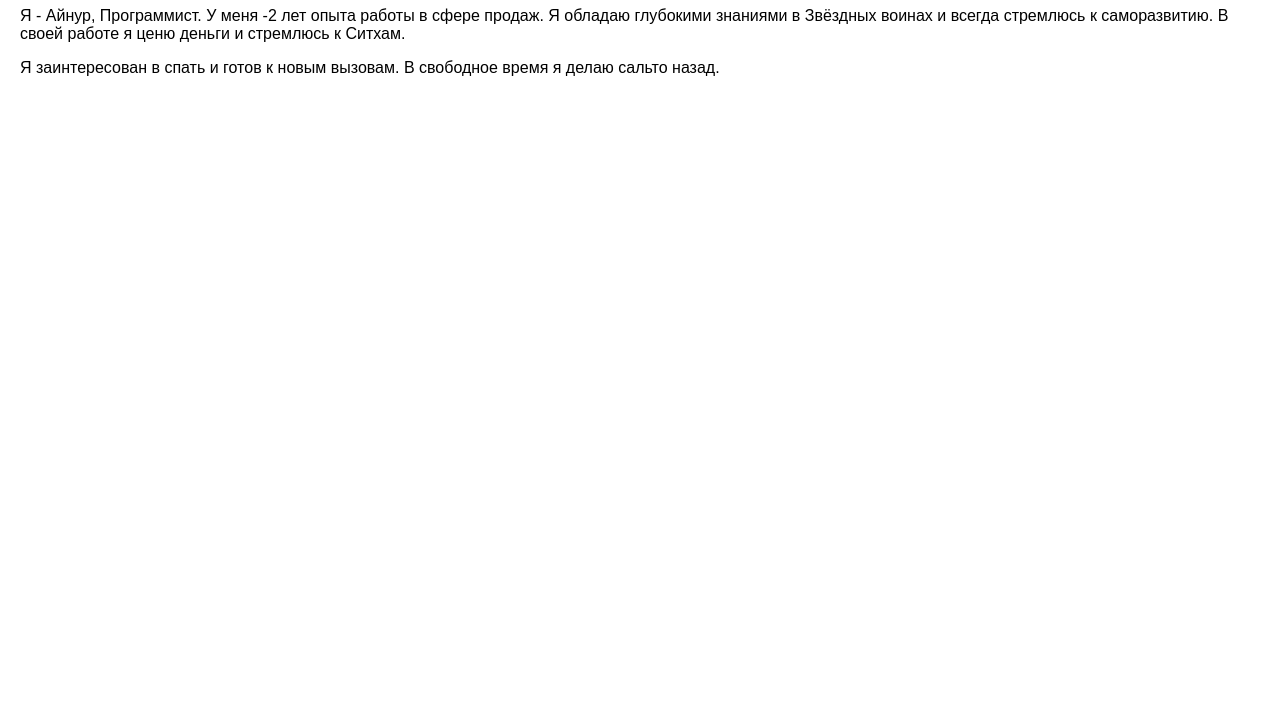
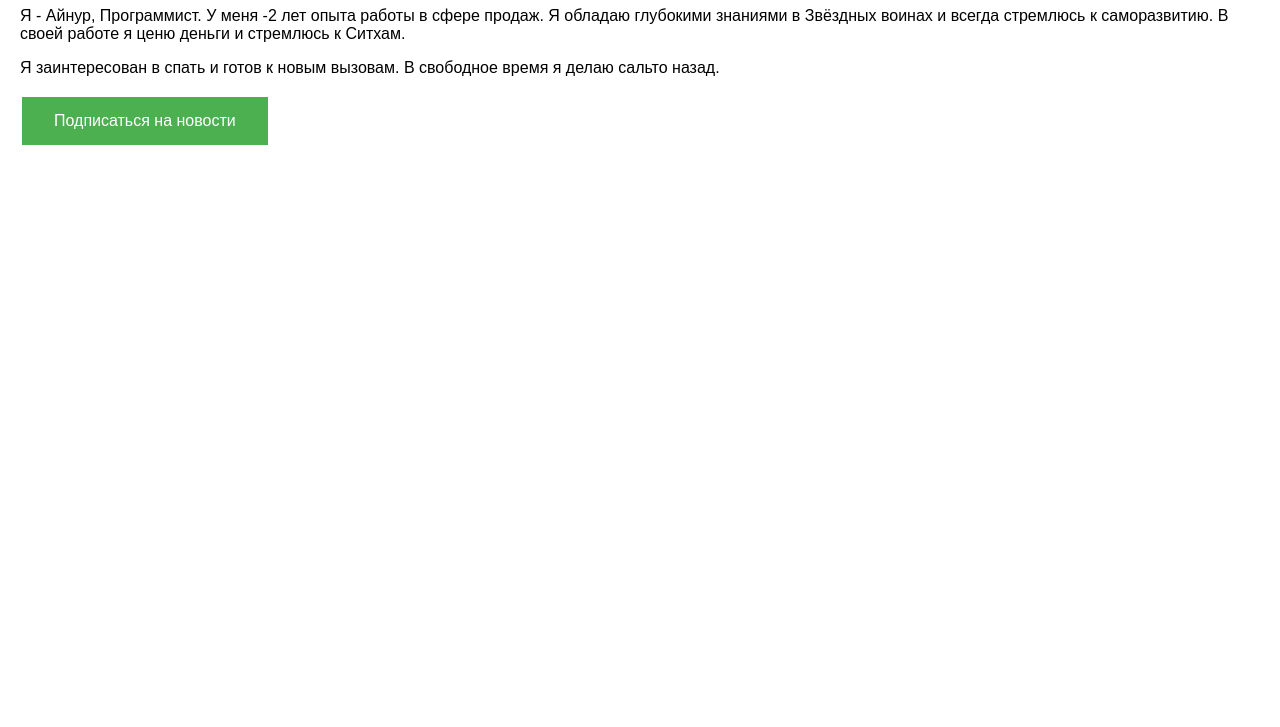
Before and after one commit to AinurKanter/tmp6_home, a plain HTML site: page index.html in a window 1280 px wide. Shown: the part 73-800 px from the top of the page. Drawn offline with Linux system fonts and the light colour scheme.

Commit message:
Создал кнопку подписаться на новости

```diff
--- a/index.html
+++ b/index.html
@@ -9,6 +9,18 @@
             font-family: sans-serif;
             margin: 20px;
         }
+        .button {
+            background-color: #4CAF50; /* Зеленый цвет */
+            border: none;
+            color: white;
+            padding: 15px 32px;
+            text-align: center;
+            text-decoration: none;
+            display: inline-block;
+            font-size: 16px;
+            margin: 4px 2px;
+            cursor: pointer;
+        }
     </style>
 </head>
 <body>
@@ -17,5 +29,7 @@
     <p>Я - Айнур, Программист. У меня -2 лет опыта работы в сфере продаж. Я обладаю глубокими знаниями в Звёздных воинах и всегда стремлюсь к саморазвитию.  В своей работе я ценю деньги и стремлюсь к Ситхам. </p>
 
     <p>Я заинтересован в спать и готов к новым вызовам. В свободное время я делаю сальто назад.  </p>
+
+    <button class="button">Подписаться на новости</button>
 </body>
 </html>
```
Also changed, not shown: index.txt.
